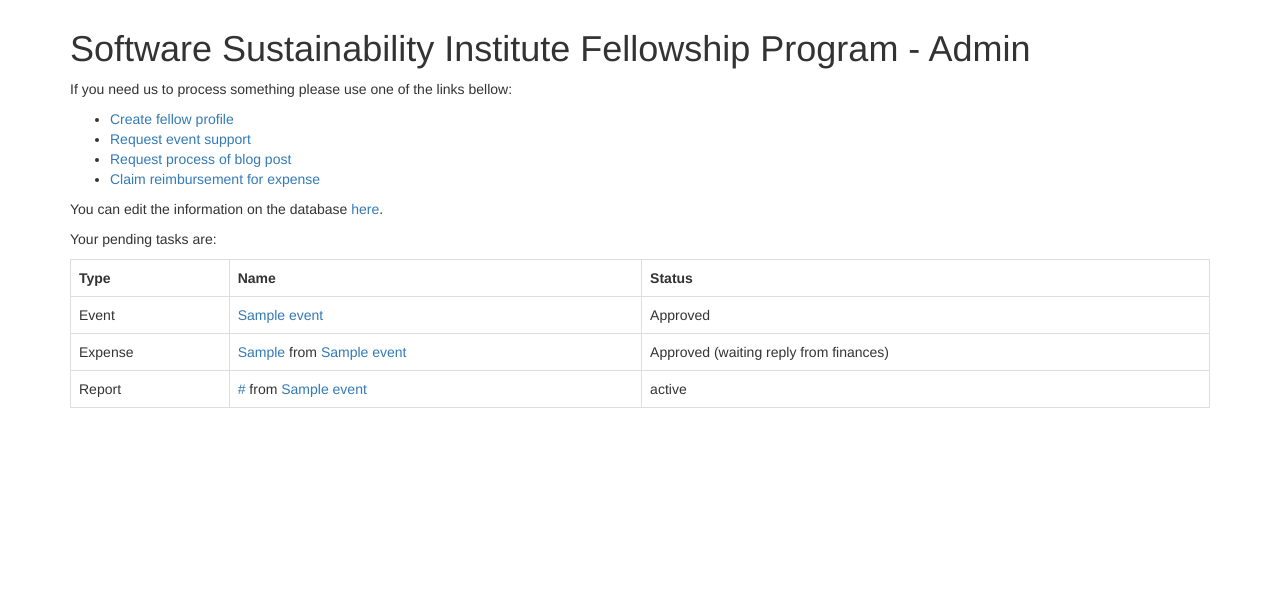
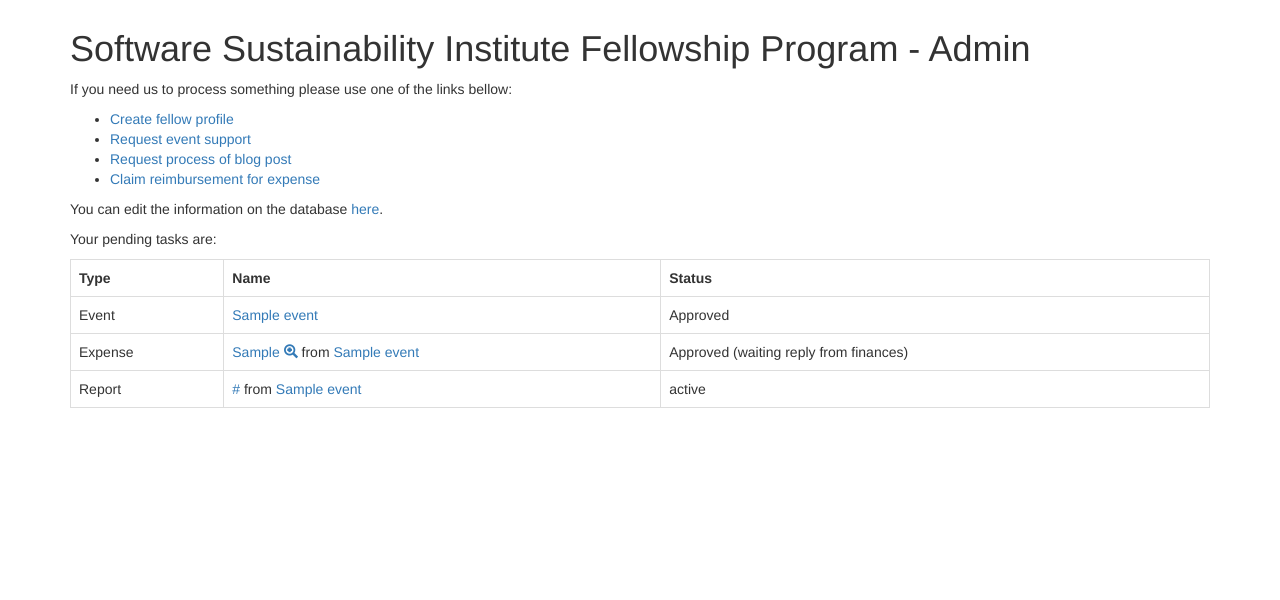
Before and after one commit to softwaresaved/lowfat, a Django app: template fellowms/templates/fellowms/dashboard.html in a window 1280 px wide. Shown: the part 51-651 px from the top of the page. Run offline with Django 3.2, Linux system fonts and the light colour scheme; a user stored in the database is signed in; tables that the repository leaves empty hold one stand-in row (values such as "Sample post"); the template is opened without the code that fills it: values that come from a table or form of the project are taken from there, most other values are stand-ins (such as "Sample title", 1, 10 or a date in 2020); data that the repository does not hold is empty; parts of the project's set-up code (start-up, migrations or seed data) failed here and were passed over; some libraries are stand-ins or nearby versions.

Commit message:
Fix typo on url

```diff
--- a/fellowms/templates/fellowms/dashboard.html
+++ b/fellowms/templates/fellowms/dashboard.html
@@ -55,8 +55,9 @@
         Expense
       </td>
       <td>
-        <a href="/ {{ expense.proof }}">{{ expense.proof }}</a> from
-        <a href="{% url 'event_detail' expense.event.id %}">{{ expense.event.name }}</a>
+        <a href="/{{ expense.proof }}">{{ expense.proof }}</a>
+        <a href="{% url 'expense_review' expense.id %}"><span class="glyphicon glyphicon-zoom-in" aria-hidden="true"></span></a>
+        from <a href="{% url 'event_detail' expense.event.id %}">{{ expense.event.name }}</a>
       </td>
       <td>
         {{ expense.get_status_display }}
```
